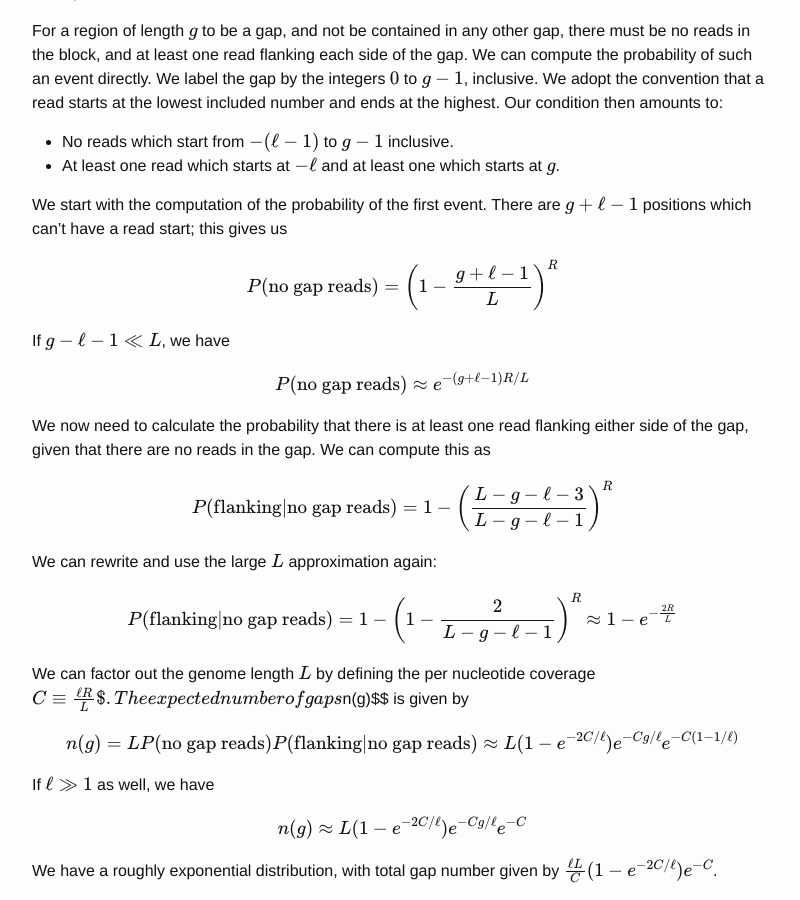
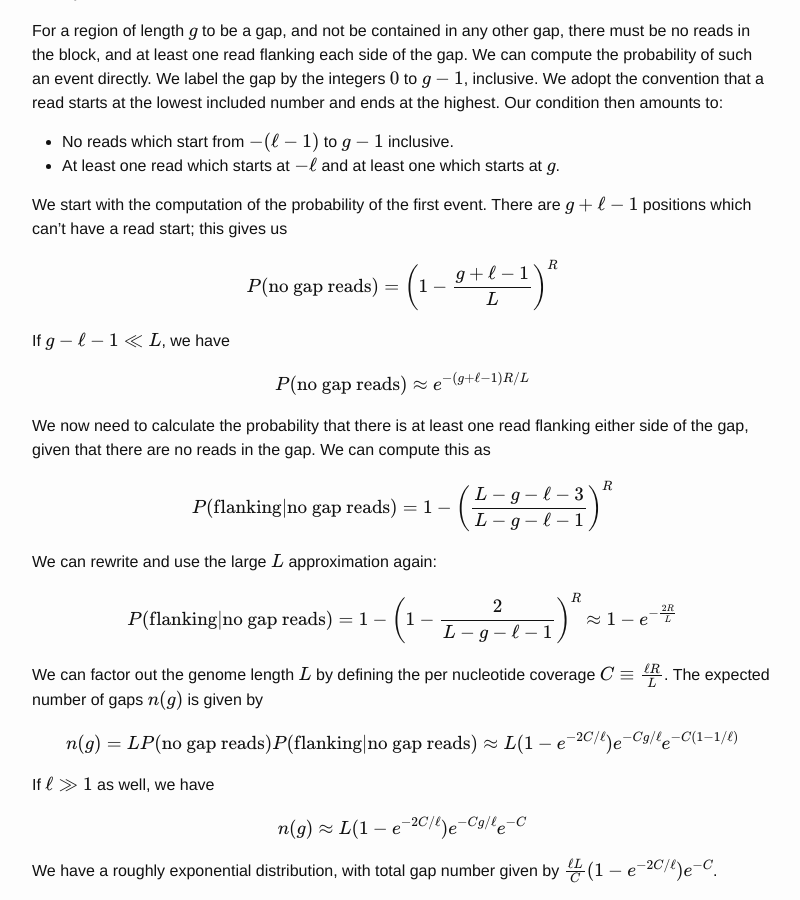
Before and after one commit to atishagarwala/atishagarwala.github.io, a Jekyll site: the page built from _posts/2017-08-04-Null-model-coverage.markdown, in a window 1280 px wide and 900 px high, scrolled down 751 px. Shown: the whole window, without its empty margins (238-1038 px from the left). Built offline with Jekyll 4.4.1, drawn with Linux system fonts in a browser that asks for light colours; formulas are drawn with MathJax 3; comment, search, counter and statistics services are not loaded.

```diff
--- a/_posts/2017-08-04-Null-model-coverage.markdown
+++ b/_posts/2017-08-04-Null-model-coverage.markdown
@@ -40,25 +40,25 @@ then amounts to:
 We start with the computation of the probability of the first event. There are $$g+\ell-1$$ positions
 which can't have a read start; this gives us
 
-$$P(\text{no~gap~reads}) = \left(1-\frac{g+\ell-1}{L}\right)^{R}$$
+$$P(\text{no gap reads}) = \left(1-\frac{g+\ell-1}{L}\right)^{R}$$
 
 If $g-\ell-1\ll L$, we have
 
-$$P(\text{no~gap~reads}) \approx e^{-(g+\ell-1)R/L}$$
+$$P(\text{no gap reads}) \approx e^{-(g+\ell-1)R/L}$$
 
 We now need to calculate the probability that there is at least one read flanking either side of the
 gap, given that there are no reads in the gap. We can compute this as
 
-$$P(\text{flanking}|\text{no~gap~reads}) = 1-\left(\frac{L-g-\ell-3}{L-g-\ell-1}\right)^{R} $$
+$$P(\text{flanking}|\text{no gap reads}) = 1-\left(\frac{L-g-\ell-3}{L-g-\ell-1}\right)^{R} $$
 
 We can rewrite and use the large $L$ approximation again:
 
-$$P(\text{flanking}|\text{no~gap~reads}) = 1-\left(1-\frac{2}{L-g-\ell-1}\right)^{R} \approx 1-e^{-\frac{2R}{L}}$$
+$$P(\text{flanking}|\text{no gap reads}) = 1-\left(1-\frac{2}{L-g-\ell-1}\right)^{R} \approx 1-e^{-\frac{2R}{L}}$$
 
-We can factor out the genome length $$L$$ by defining the per nucleotide coverage $$C\equiv \frac{\ell R}{L}$.
+We can factor out the genome length $$L$$ by defining the per nucleotide coverage $$C\equiv \frac{\ell R}{L}$$.
 The expected number of gaps $$n(g)$$ is given by
 
-$$n(g) = L P(\text{no~gap~reads})P(\text{flanking}|\text{no~gap~reads}) \approx L(1-e^{-2C/\ell})e^{-Cg/\ell}e^{-C(1-1/\ell)}$$
+$$n(g) = L P(\text{no gap reads})P(\text{flanking}|\text{no gap reads}) \approx L(1-e^{-2C/\ell})e^{-Cg/\ell}e^{-C(1-1/\ell)}$$
 
 If $$\ell\gg1$$ as well, we have
 
```
